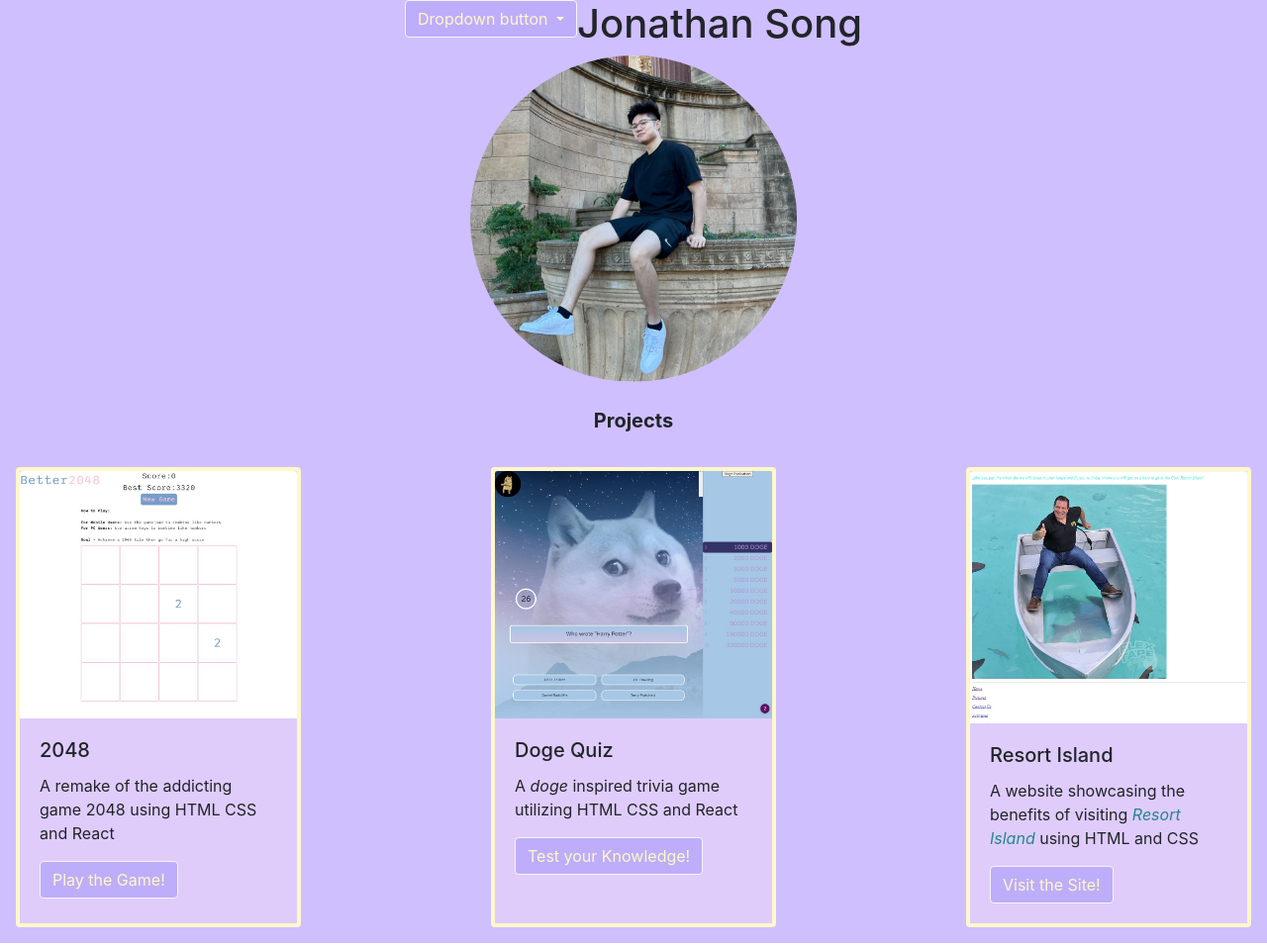
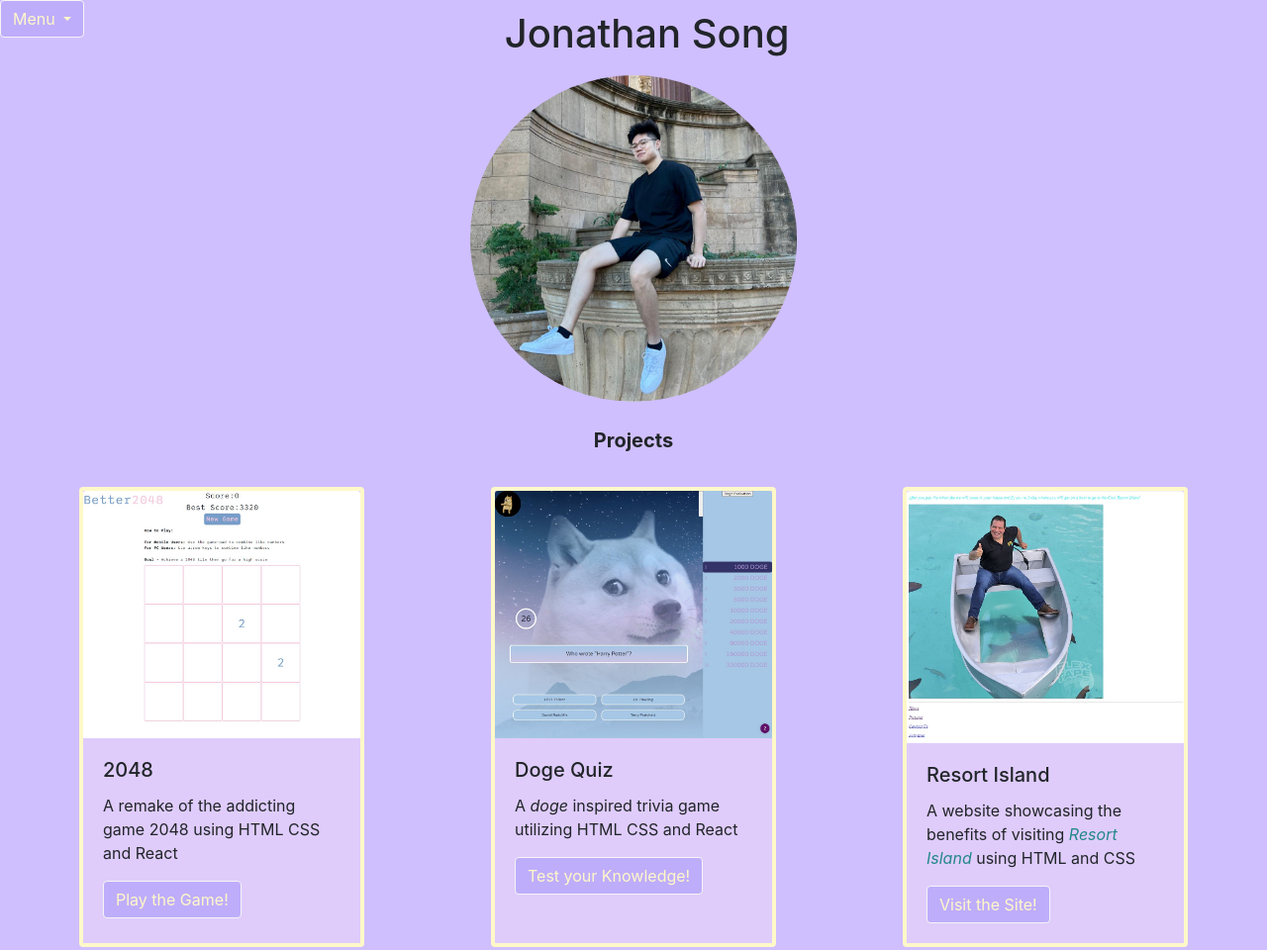
Before and after one commit to boboflofo/Portfolio, a plain HTML site: page index.html in a window 1280 px wide. Shown: the whole page at 99% size. Drawn offline with nearby package versions, Linux system fonts and the light colour scheme.

Commit message:
WIP dropdown menu

```diff
--- a/css/styles.css
+++ b/css/styles.css
@@ -2,6 +2,10 @@
   width: 330px;
 }
 
+.title {
+  margin-right: 58px;
+  padding: 10px;
+}
 .profile-pic {
   width: 100%;
   border-radius: 165px;
@@ -37,3 +41,7 @@
   font-style:italic;
   color: rgb(35, 136, 136);
 }
+
+.menu-btn {
+  float:left;
+}
--- a/index.html
+++ b/index.html
@@ -10,18 +10,16 @@
 
 <body>
   <div class="portfolio-body">
-  <div class="d-flex justify-content-center">
-    <div class="dropdown">
+    <div class="dropdown menu-btn">
       <button class="btn btn-secondary dropdown-toggle" type="button" data-bs-toggle="dropdown" aria-expanded="false">
-        Dropdown button
+        Menu
       </button>
       <ul class="dropdown-menu">
         <li><a class="dropdown-item" href="index.html">Home</a></li>
         <li><a class="dropdown-item" href="about-me.html">About me</a></li>
       </ul>
     </div>
-
-
+  <div class="d-flex justify-content-center title">
     <h1>Jonathan Song</h1>
   </div>
 
@@ -34,7 +32,7 @@
     <p class="profile-title"><strong>Projects</strong></p>
   </div>
   <div>
-    <div class="d-flex flex-row justify-content-between p-3">
+    <div class="d-flex flex-row justify-content-around p-3">
       <div class="card" style="width: 18rem;">
         <img class="card-img-top" src="img/better-2048.jpg" alt="portfolio image">
         <div class="card-body">
```
